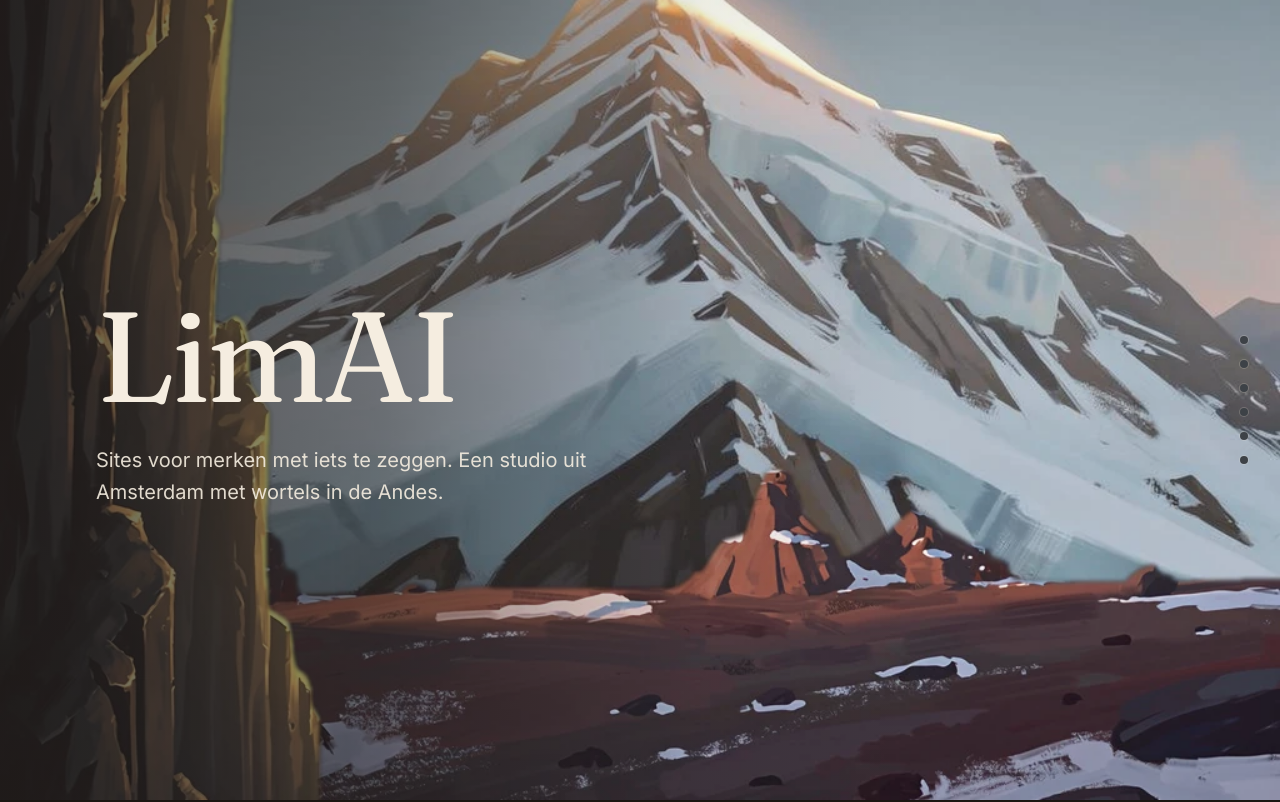
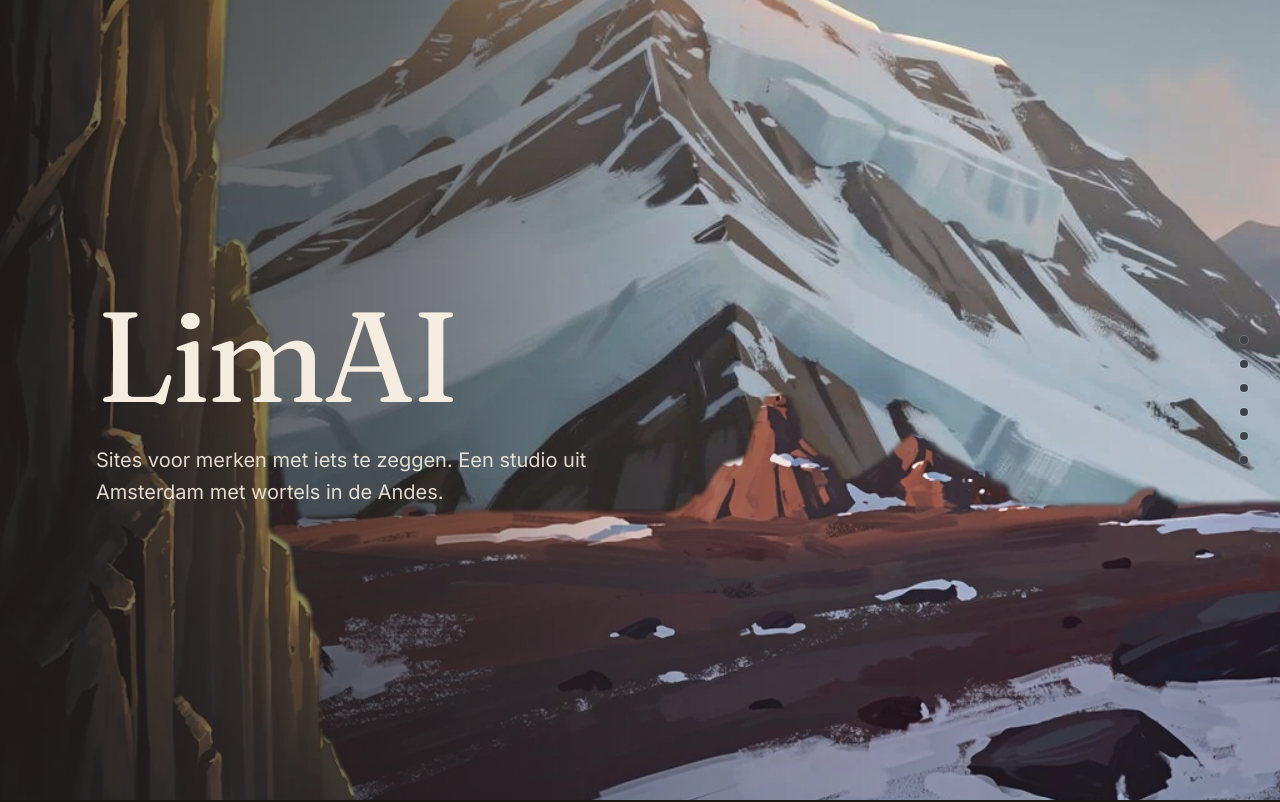
Before and after one commit to slime1818/limai, a Next.js app: page / in a window 1280 px wide. Shown: the top 802 px of the page. Built offline with nearby package versions, Linux system fonts and the light colour scheme.

Commit message:
Substep 8 (voorheen: altitude-pan mechanic): motion useScroll + useTransform driven translateY -8% tot +8% per section, prefers-reduced-motion fallback, Lenis smooth-scroll integration bevestigd.

```diff
--- a/app/components/BiomeSection.tsx
+++ b/app/components/BiomeSection.tsx
@@ -1,4 +1,13 @@
+"use client";
+
 import Image from "next/image";
+import {
+  motion,
+  useReducedMotion,
+  useScroll,
+  useTransform,
+} from "motion/react";
+import { useRef } from "react";
 import type { Biome } from "../data/biomes";
 
 export function BiomeSection({
@@ -8,10 +17,26 @@ export function BiomeSection({
   biome: Biome;
   priority?: boolean;
 }) {
+  const sectionRef = useRef<HTMLElement>(null);
+  const shouldReduceMotion = useReducedMotion();
+  const { scrollYProgress } = useScroll({
+    target: sectionRef,
+    offset: ["start start", "end end"],
+  });
+  const y = useTransform(
+    scrollYProgress,
+    [0, 1],
+    shouldReduceMotion ? ["0%", "0%"] : ["-8%", "8%"],
+  );
+
   return (
-    <section className="relative w-full h-[200dvh]">
+    <section ref={sectionRef} className="relative w-full h-[200dvh]">
       <div className="sticky top-0 h-dvh w-full">
         <div className="relative h-full w-full overflow-hidden">
+          <motion.div
+            className="absolute inset-x-0 top-[-10%] bottom-[-10%] will-change-transform"
+            style={{ y }}
+          >
             <Image
               src={biome.image}
               alt={biome.imageAlt}
@@ -20,6 +45,7 @@ export function BiomeSection({
               sizes="100vw"
               className="object-cover"
             />
+          </motion.div>
           {/* F6 horizontal scrim. Selva needs variant, TOP-framing canopy clashes with left-fade. Must-do gate before T3 integration, see Fase 2 substep 13. */}
           <div
             aria-hidden="true"
--- a/app/layout.tsx
+++ b/app/layout.tsx
@@ -33,7 +33,7 @@ export default function RootLayout({
   return (
     <html
       lang="nl"
-      className={`${fraunces.variable} ${inter.variable} h-full antialiased`}
+      className={`${fraunces.variable} ${inter.variable} relative h-full antialiased`}
     >
       <body className="min-h-full flex flex-col">
         <SmoothScrollProvider>{children}</SmoothScrollProvider>
```
Lines whose indentation alone changed are shown as unchanged.
